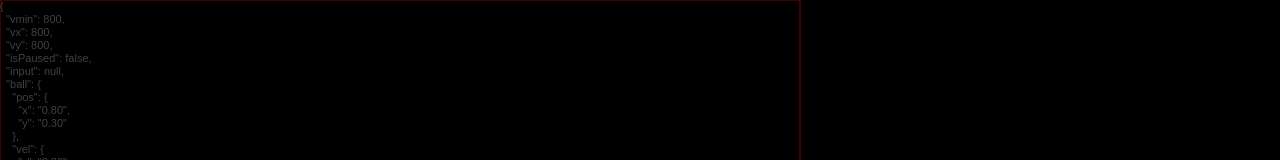
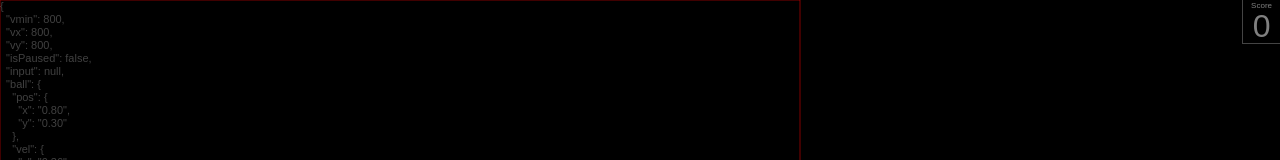
Before and after one commit to tylerschloesser/react-typescript-sandbox, a React app: page / in a window 1280 px wide. Shown: the top 160 px of the page. Built offline with nearby package versions, Linux system fonts and the light colour scheme.

Commit message:
style score

```diff
--- a/src/common.ts
+++ b/src/common.ts
@@ -31,6 +31,7 @@ export interface GameState {
   input: GameInput | null
   ball: GameBall
   target: GameTarget
+  score: number
 }
 
 export const vec2 = (x: number, y: number): Vec2 => ({ x, y })
--- a/src/index.scss
+++ b/src/index.scss
@@ -11,6 +11,26 @@ canvas {
 
 .debug {
   color: white;
-  position: absolute;
+  position: fixed;
   opacity: .25;
 }
+
+.score {
+  opacity: .5;
+  color: white;
+  position: fixed;
+  right: 0;
+  text-align: center;
+  border-left: 1px solid #888;
+  border-bottom: 1px solid #888;
+  padding: .2vmin 1vmin;
+
+  &__label {
+    font-size: 1vmin;
+    line-height: 1vmin;
+  }
+  &__number {
+    font-size: 4vmin;
+    line-height: 4vmin;
+  }
+}
--- a/src/index.tsx
+++ b/src/index.tsx
@@ -1,7 +1,7 @@
 import React from 'react'
 import ReactDOM from 'react-dom'
 
-import { pipe, get, negate, isNull, stubTrue, has, compose, update, cond, identity } from 'lodash/fp'
+import { omit, pipe, get, negate, isNull, stubTrue, has, compose, update, cond, identity } from 'lodash/fp'
 
 import {
   BehaviorSubject,
@@ -250,9 +250,15 @@ const Debug = ({
   }, [])
 
   return (
+    <>
+      <div className="score">
+        <div className="score__label">Score</div>
+        <div className="score__number">{gameState.score}</div>
+      </div>
       <pre className="debug">
         {JSON.stringify(
           compose(
+            omit('score'),
             update('ball.pos.x', v => v.toFixed(2)),
             update('ball.pos.y', v => v.toFixed(2)),
             update('ball.vel.x', v => v.toFixed(2)),
@@ -270,6 +276,7 @@ const Debug = ({
             ]),
           )(gameState), null, 2)}
       </pre>
+    </>
   )
 }
 
--- a/src/update-game-state.ts
+++ b/src/update-game-state.ts
@@ -66,6 +66,7 @@ export function getInitialState(canvas: HTMLCanvasElement): GameState {
       color: 'blue',
     },
     target: generateTarget(),
+    score: 0
   }
 }
 
```
Lines whose indentation alone changed are shown as unchanged.
